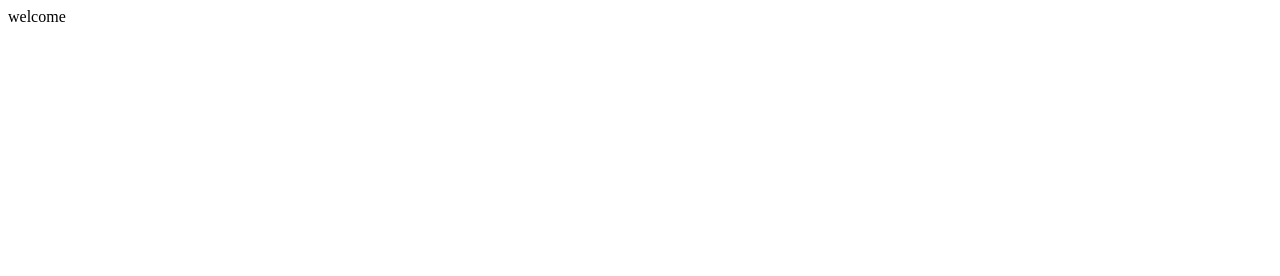
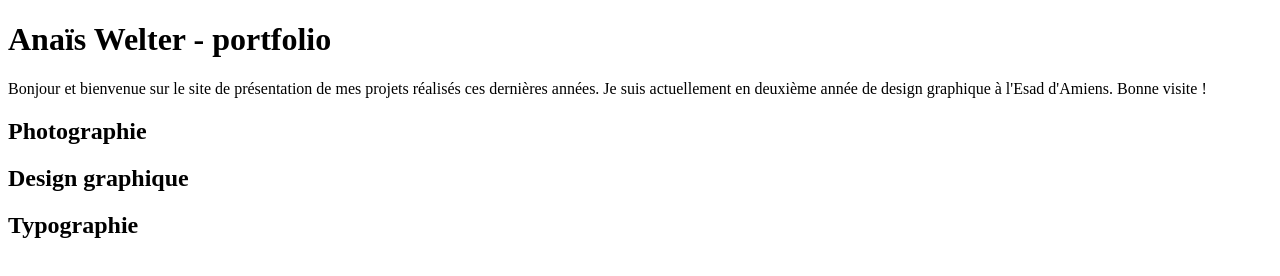
Before and after one commit to Anais0110/Anais0110.github.io, a plain HTML site: page index.html in a window 1280 px wide. Drawn offline with Linux system fonts and the light colour scheme.

Commit message:
Update index.html

```diff
--- a/index.html
+++ b/index.html
@@ -1 +1,17 @@
-welcome
+<!DOCTYPE html>
+<html lang="fr">
+<head>
+    <meta charset="UTF-8">
+    <meta name="viewport" content="width=device-width, initial-scale=1.0">
+    <meta http-equiv="X-UA-Compatible" content="ie=edge">
+    <title>Mon portfolio - Anaïs Welter / accueil</title>
+    <link rel="stylesheet" href="style.css">
+</head>
+<body>
+    <h1>Anaïs Welter - portfolio</h1>
+    <p>Bonjour et bienvenue sur le site de présentation de mes projets réalisés ces dernières années. Je suis actuellement en deuxième année de design graphique à l'Esad d'Amiens. Bonne visite !</p>
+<h2>Photographie</h2>
+<h2>Design graphique</h2>
+<h2>Typographie</h2>
+</body>
+</html>
```
